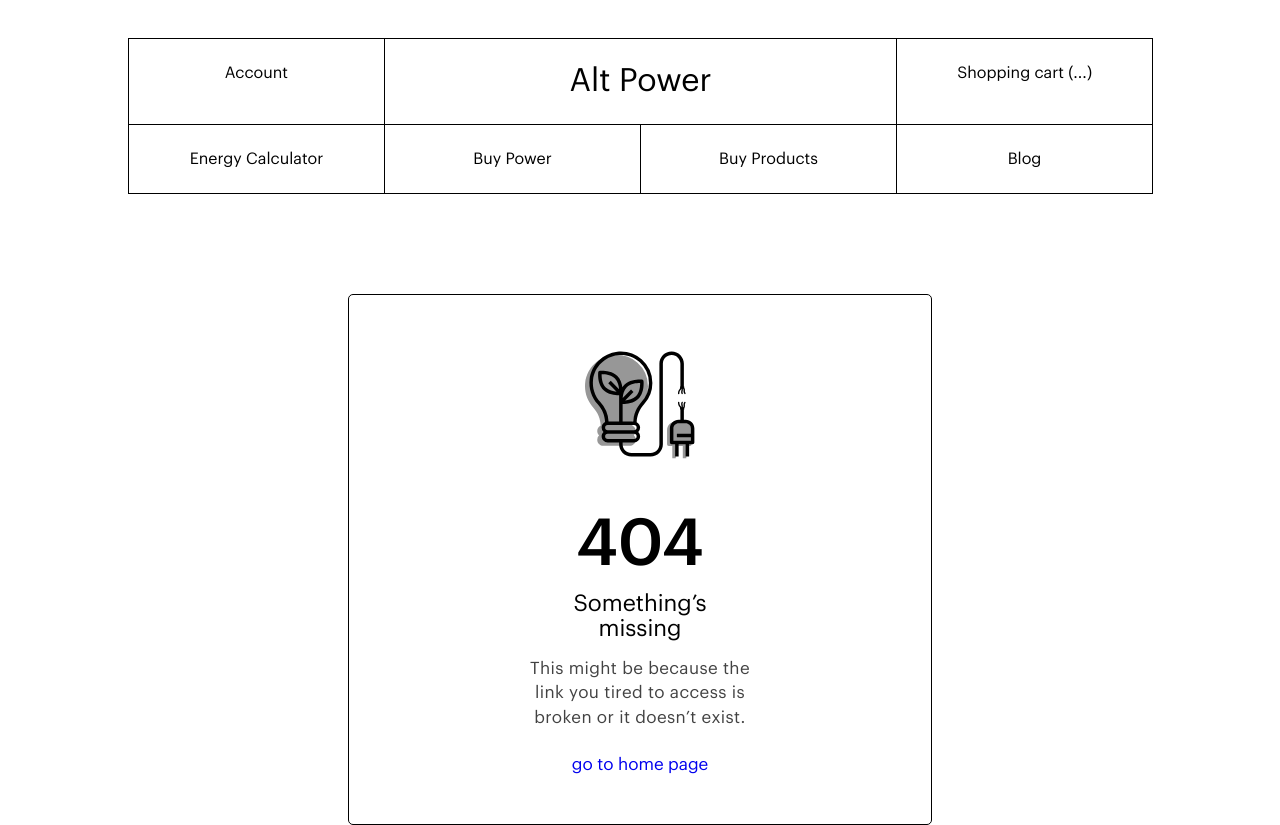
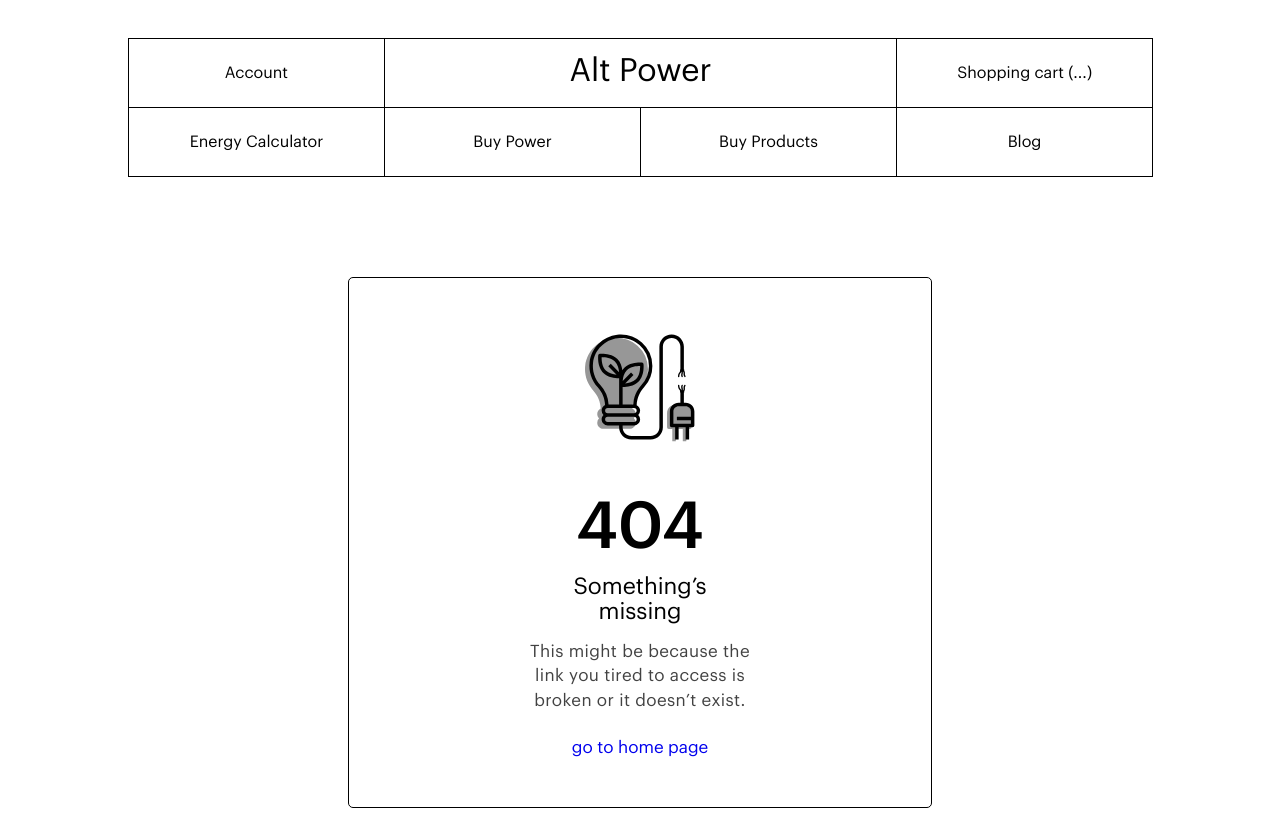
Before and after one commit to Phumbie/imperium-deprecated, a Vue app: page /404 in a window 1280 px wide. Built offline with nearby package versions, Linux system fonts and the light colour scheme; what vue-js-modal, vue-sweetalert2 would draw is missing.

Commit message:
reduced padding of product-title

```diff
--- a/src/components/TopNav.vue
+++ b/src/components/TopNav.vue
@@ -121,11 +121,15 @@ export default {
     border-left: solid 1px #000000;
     width: 50%;
     font-size: 32px;
-    padding-top: 15px;
-    padding-top: 25px;
-    padding-bottom: 25px;
+    padding: 15px 0;
     text-align: center;
     color: black;
+  }
+
+  .nav-item {
+    display: flex;
+    align-items: center;
+    justify-content: center;
   }
 
   .nav-item, .nav-item1, .nav-item2, .nav-item3,.nav-item4 {
```
